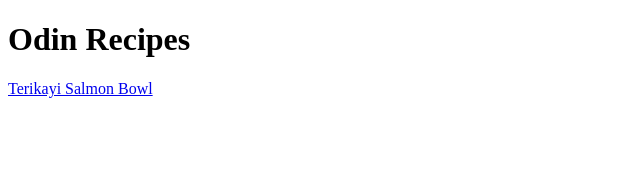
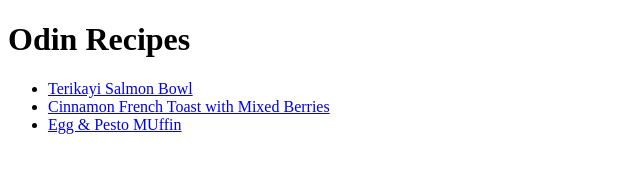
Before and after one commit to Atfarquhar/odin-recipes, a plain HTML site: page index.html in a window 1280 px wide. Shown: the whole page, without its empty margins (0-640 px from the left). Drawn offline with Linux system fonts and the light colour scheme.

```diff
--- a/index.html
+++ b/index.html
@@ -7,6 +7,10 @@
 </head>
 <body>
  <h1>Odin Recipes</h1>
- <a href="recipes/salmon.html">Terikayi Salmon Bowl</a>
+ <ul>
+    <li><a href="recipes/salmon.html">Terikayi Salmon Bowl</a></li>
+    <li><a href="recipes/frenchtoast.html">Cinnamon French Toast with Mixed Berries</a></li>
+    <li> <a href="recipes/eggpesto.html">Egg & Pesto MUffin</a></li>
+</ul>
 </body>
 </html>
```
